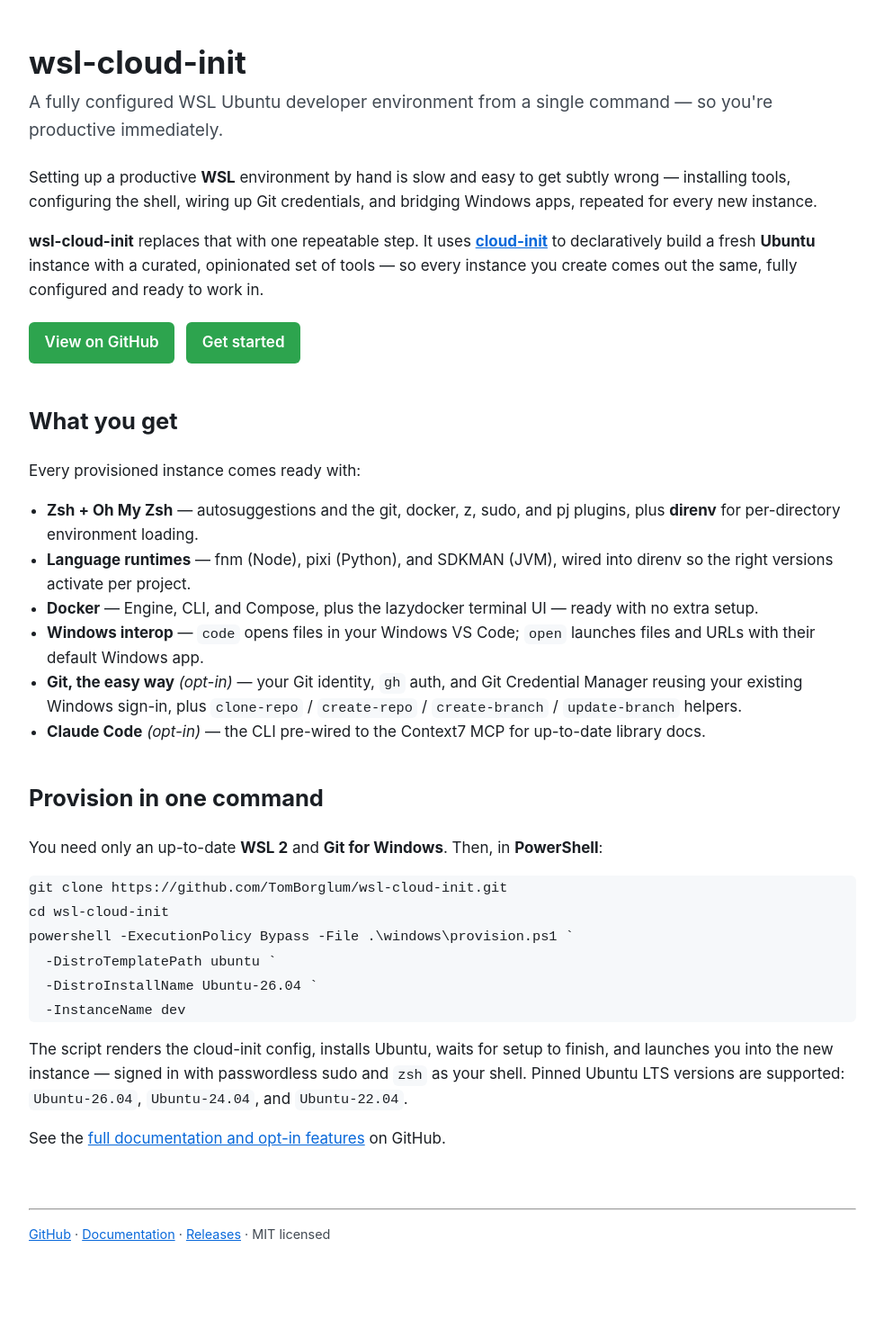
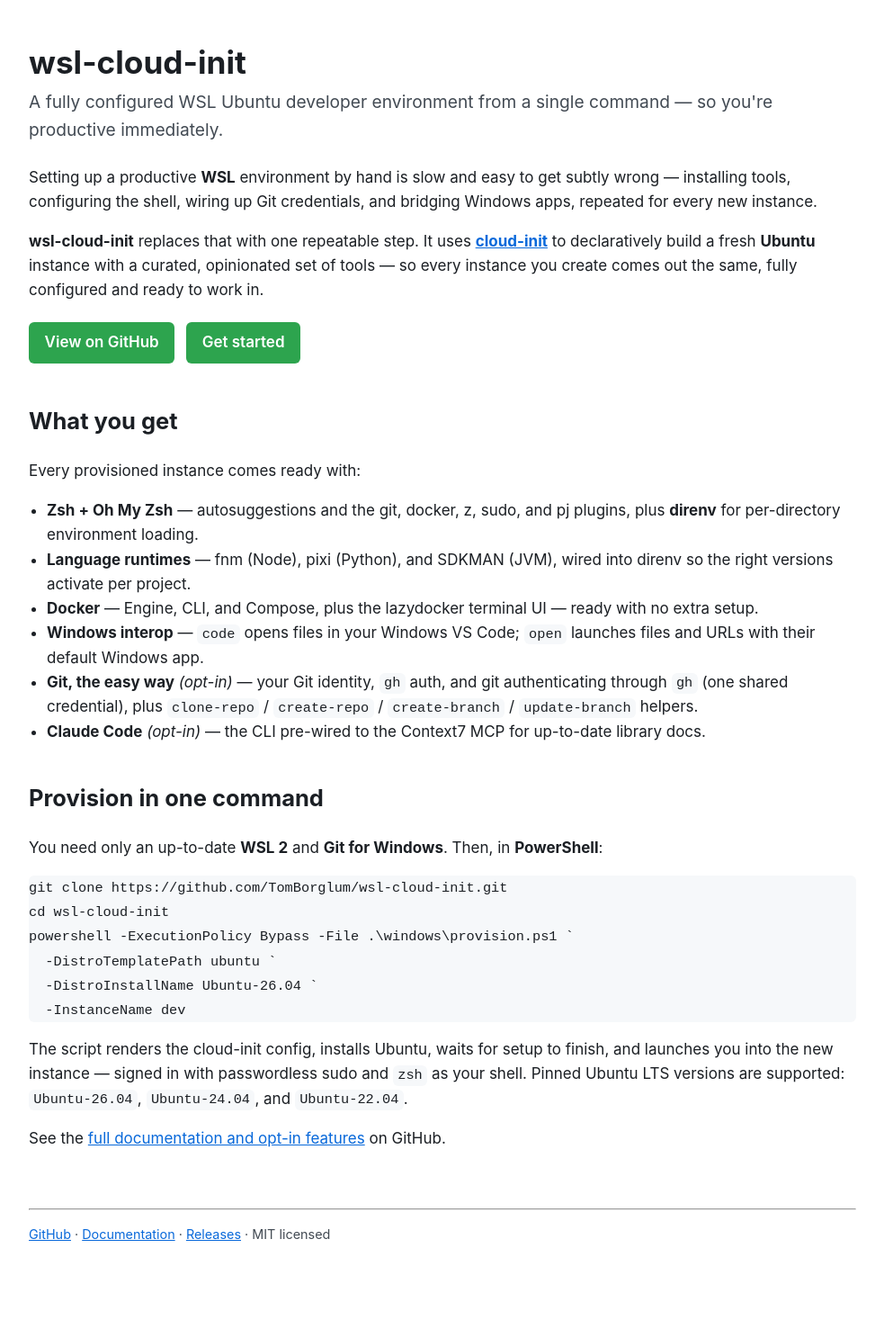
Before and after one commit to TomBorglum/wsl-cloud-init, a Jekyll site: the page built from docs/index.md, in a window 1280 px wide. Shown: the whole page at 90% size, without its empty margins (148-1131 px from the left). Built offline with Jekyll 4.4.1, drawn with Linux system fonts in a browser that asks for light colours.

Commit message:
Unify git and gh credentials via gh auth setup-git
Both credentials already traced back to the same Windows Credential
Manager secret (wsl-cloud-init:GH_TOKEN), so having git authenticate
separately through Windows Git Credential Manager only meant two
things to rotate for one source of truth. Point git's credential
helper at gh instead (gh auth setup-git) so both consume the same
already-authenticated token, and drop the now-unneeded
GIT_CREDENTIAL_MANAGER derivation (interop lookup of
git-credential-manager.exe) from install.sh.

```diff
--- a/docs/index.md
+++ b/docs/index.md
@@ -31,7 +31,7 @@ Every provisioned instance comes ready with:
 - **Language runtimes** — fnm (Node), pixi (Python), and SDKMAN (JVM), wired into direnv so the right versions activate per project.
 - **Docker** — Engine, CLI, and Compose, plus the lazydocker terminal UI — ready with no extra setup.
 - **Windows interop** — `code` opens files in your Windows VS Code; `open` launches files and URLs with their default Windows app.
-- **Git, the easy way** *(opt-in)* — your Git identity, `gh` auth, and Git Credential Manager reusing your existing Windows sign-in, plus `clone-repo` / `create-repo` / `create-branch` / `update-branch` helpers.
+- **Git, the easy way** *(opt-in)* — your Git identity, `gh` auth, and git authenticating through `gh` (one shared credential), plus `clone-repo` / `create-repo` / `create-branch` / `update-branch` helpers.
 - **Claude Code** *(opt-in)* — the CLI pre-wired to the Context7 MCP for up-to-date library docs.
 
 ## Provision in one command
```
Also changed, not shown: README.md, 3 other files.
